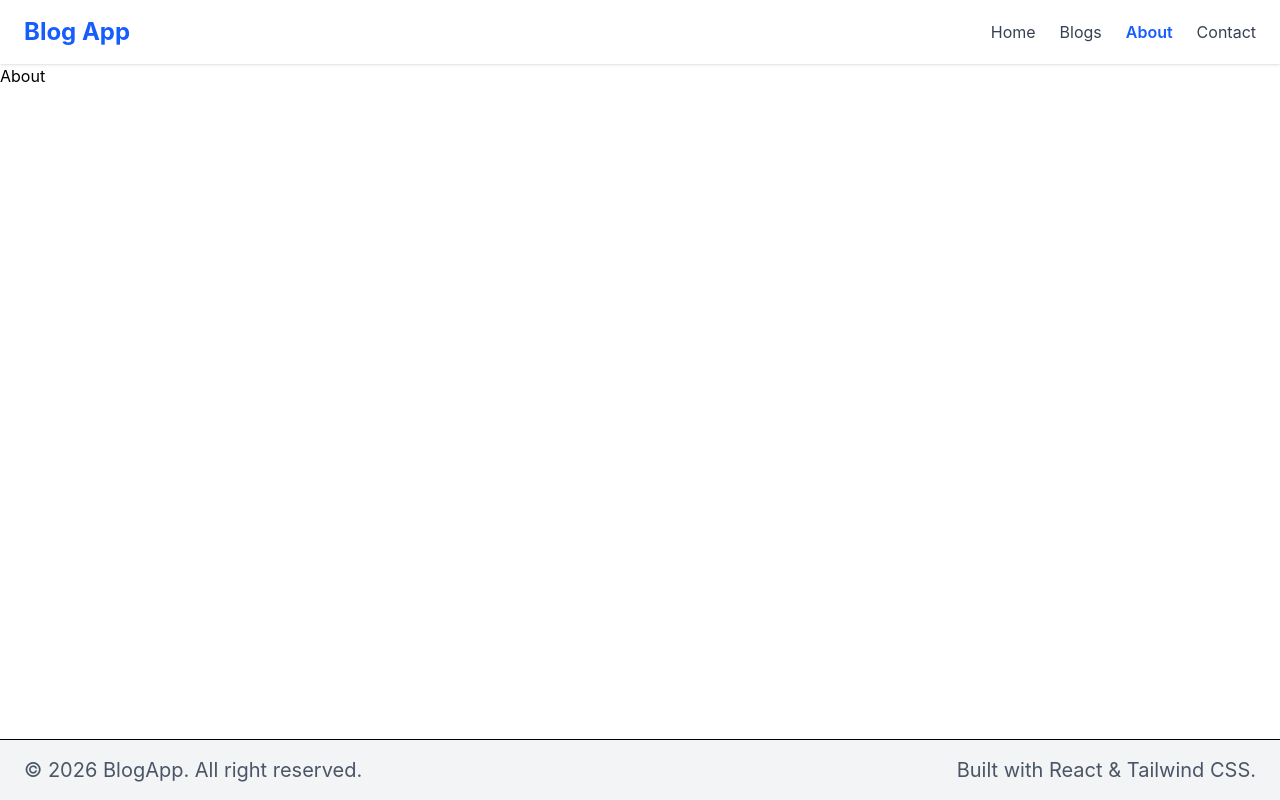
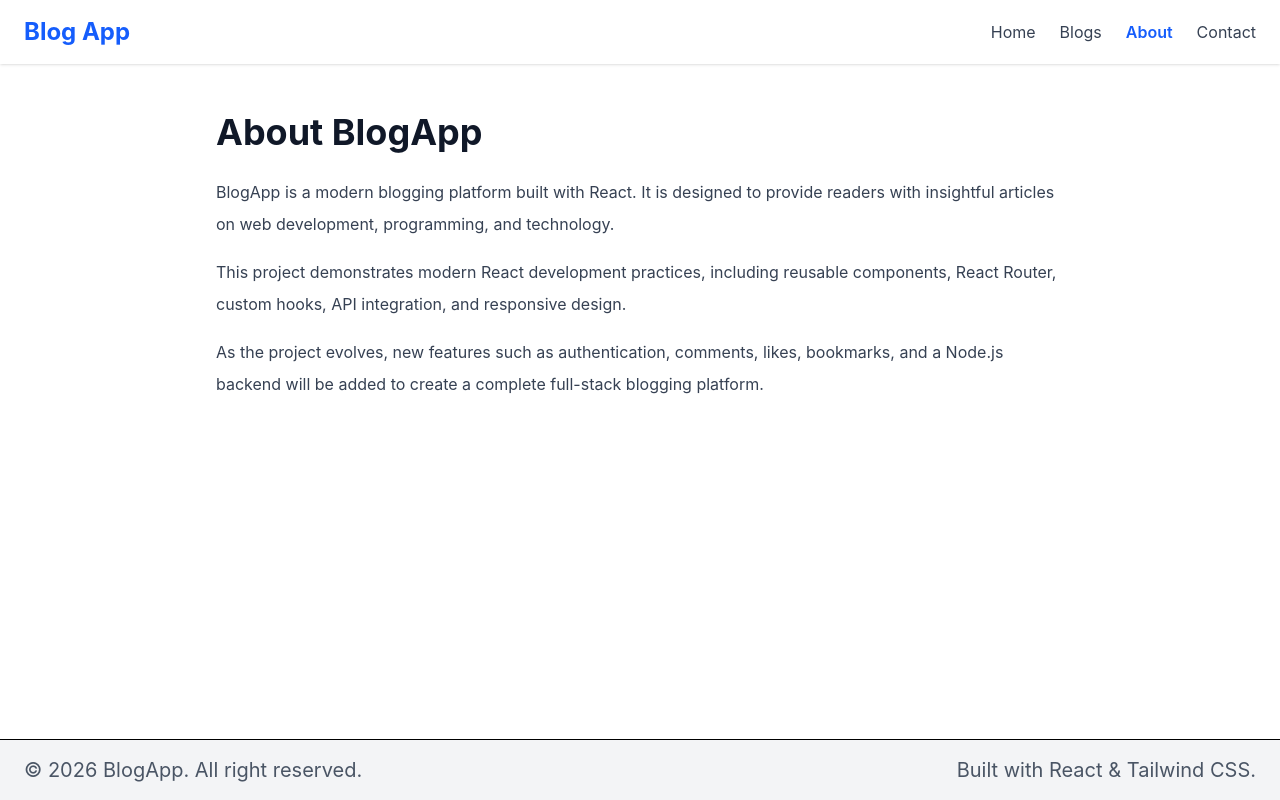
Before and after one commit to comfortmbah/blog-app, a React (Vite) app: page /about in a window 1280 px wide. Built offline with nearby package versions, Linux system fonts and the light colour scheme.

Commit message:
Add About page for blog application

```diff
--- a/src/pages/About.jsx
+++ b/src/pages/About.jsx
@@ -2,7 +2,28 @@
 
 const About = () => {
   return (
-    <div>About</div>
+    <section className="mx-auto max-w-4xl px-6 py-12">
+      <h1 className="mb-6 text-4xl font-bold text-gray-900">
+        About BlogApp
+      </h1>
+
+      <div className="space-y-4 text-gray-700 leading-8">
+        <p>
+          BlogApp is a modern blogging platform built with React. It is designed to provide readers with insightful articles on
+          web development, programming, and technology.
+        </p>
+
+        <p>
+          This project demonstrates modern React development practices, including reusable components, React Router, custom hooks,
+          API integration, and responsive design.
+        </p>
+
+        <p>
+          As the project evolves, new features such as authentication, comments, likes, bookmarks, and a Node.js backend will be added
+          to create a complete full-stack blogging platform.
+        </p>
+      </div>
+    </section>
   )
 }
 
```
